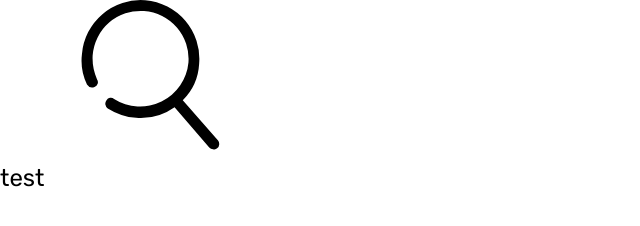
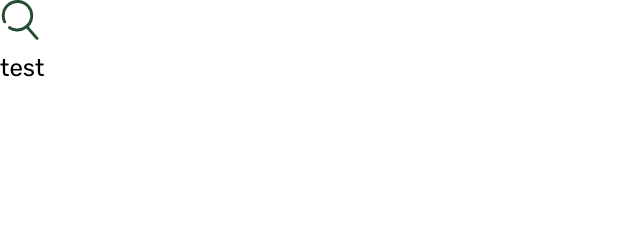
Before and after one commit to Weezmaster/Weezmaster.github.io, a plain HTML site: page FirstProject/index.html in a window 1280 px wide. Shown: the whole page, without its empty margins (0-640 px from the left). Drawn offline with Linux system fonts and the light colour scheme; files that its build step writes are made by us from their sources.

Commit message:
update icon

```diff
--- a/FirstProject/index.html
+++ b/FirstProject/index.html
@@ -11,7 +11,7 @@
 <link href="https://fonts.googleapis.com/css2?family=Rubik:ital,wght@0,400..600..700;1,300..600..900&display=swap" rel="stylesheet">
 </head>
 <body>
-    <svg class="icon">
+    <svg class="icon icon--primary">
         <use xlink:href="images/sprite.svg#search"></use>
     </svg>
     <p>test</p>
--- a/FirstProject/styles.css
+++ b/FirstProject/styles.css
@@ -134,3 +134,12 @@ margin-right: 2rem;
     padding-left: 0;
   }
 }
+
+/* Icons */
+.icon{
+  width: 40px;
+  height: 40px;
+}
+.icon--primary {
+  fill: var(--color-primary);
+}
```
